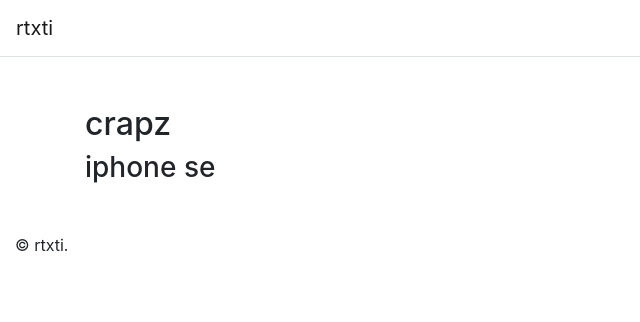
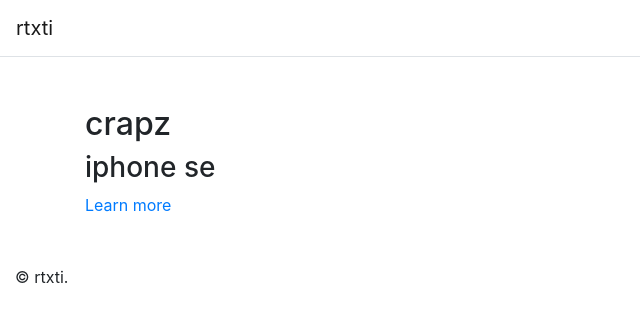
Before and after one commit to rtxti/www, a Jekyll site: the page built from smartphones.html, in a window 1280 px wide. Shown: the top 322 px of the page, without its empty margins (0-640 px from the left). Built offline with Jekyll 4.4.1, drawn with Linux system fonts in a browser that asks for light colours.

Commit message:
Update smartphones.html

```diff
--- a/smartphones.html
+++ b/smartphones.html
@@ -6,6 +6,9 @@ title: Smartphones
 <div class="container">
   <h2>crapz</h2>
   {% for phone in site.smartphones %}
-  <h3>{{ phone.title }}</h3>
+  <h3>
+    {{ phone.title }}
+  </h3>
+  <a href="{{ phone.url }}">Learn more</a>
   {% endfor %}
 </div>
```
